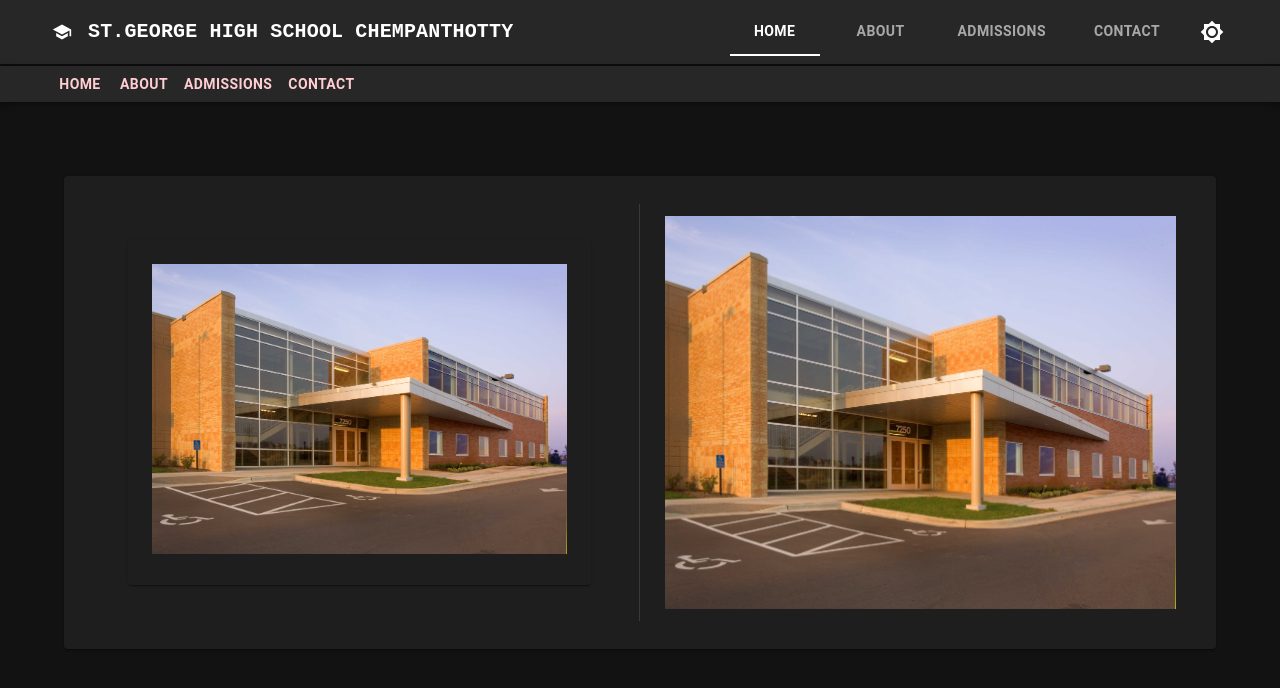
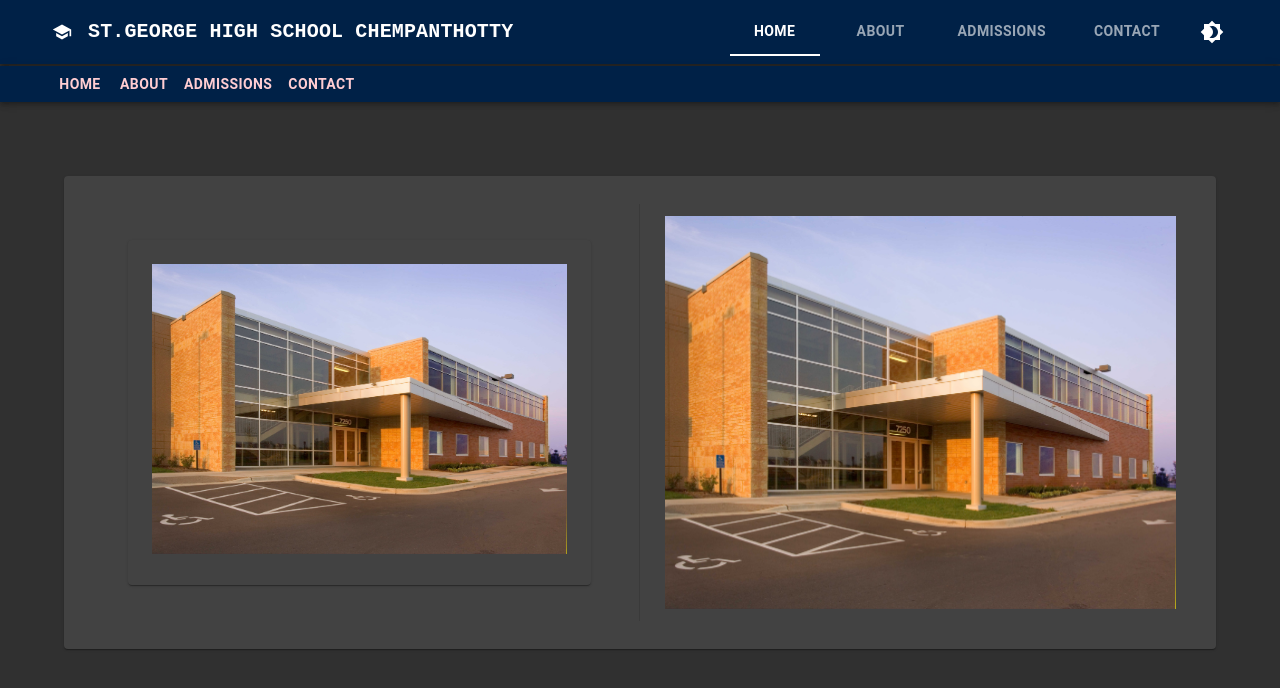
Before and after one commit to aabeing/sghs-website, a React (Create React App) app: page / in a window 1280 px wide. Shown: the top 688 px of the page. Built offline with nearby package versions, Linux system fonts and the light colour scheme.

Commit message:
Theme added more customization option

```diff
--- a/src/components/ThemeMode.js
+++ b/src/components/ThemeMode.js
@@ -14,6 +14,7 @@ export function useColorMode() {
 }
 export function ThemeMode({ children }) {
     const [mode, setMode] = useState('dark');
+
     const colorMode = useMemo(
         () => ({
             toggleColorMode: () => {
@@ -25,15 +26,19 @@ export function ThemeMode({ children }) {
         [],
     );
 
-    const theme = useMemo(
-        () =>
-            createTheme({
+    const customPalLight =
+    {
         palette: {
+            type: 'light',
             primary: {
-                        main: '#2f4a1c',
+                main: '#002147',
             },
             secondary: {
-                        main: '#688158',
+                main: '#00142B',
+            },
+            background: {
+                default: '#E0DED9',
+                paper: '#fff',
             },
             customWhite: {
                 light: '#ffcdd2',
@@ -41,12 +46,39 @@ export function ThemeMode({ children }) {
                 dark: '#ffcdd2',
                 contrastText: '#ffcdd2',
             },
-                    mode,
         },
-            }),
+    }
+    const customPalDark =
+    {
+        palette: {
+            type: 'dark',
+            primary: {
+                main: '#002147',
+                dark: '#002147'
+            },
+            secondary: {
+                main: '#00142B',
+            },
+            background: {
+                default: '#303030',
+                paper: '#424242',
+            },
+            customWhite: {
+                light: '#ffcdd2',
+                main: '#ffcdd2',
+                dark: '#ffcdd2',
+                contrastText: '#ffcdd2',
+            },
+        },
+    }
+    const customModeObj = mode === 'light' ? customPalLight : customPalDark;
+    console.log('Theme TEST')
+    const theme = useMemo(
+        () =>
+            createTheme(customModeObj),
         [mode],
     );
-
+    console.log("THEME LOG: ", theme);
     return (
         <ColorModeContext.Provider value={colorMode}>
             <ThemeProvider theme={theme}>
```
Lines whose indentation alone changed are shown as unchanged.
